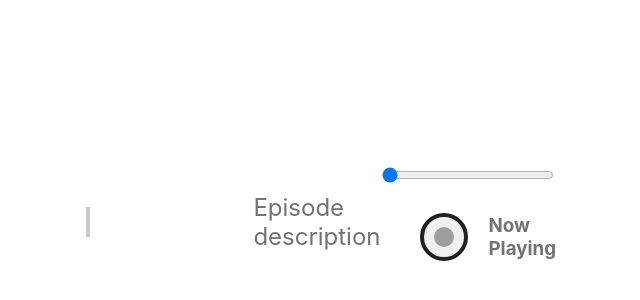
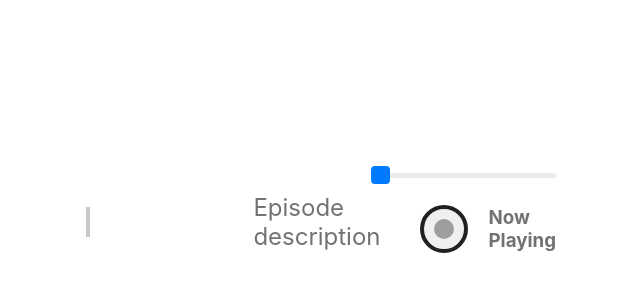
Before and after one commit to ShihTingJustin/podcast-player-vue, a Vue app: page /episodeId in a window 1280 px wide. Shown: the part 186-486 px from the top of the page, without its empty margins (84-724 px from the left). Built offline with nearby package versions, Linux system fonts and the light colour scheme; grey boxes are pictures that could not be loaded; what x2js would draw is missing.

Commit message:
feat: replace input with Slider

```diff
--- a/src/components/PlayerItem.vue
+++ b/src/components/PlayerItem.vue
@@ -1,11 +1,13 @@
 <script lang="ts">
 import { defineComponent, ref, reactive, onMounted } from "vue";
 import type { PropType } from "vue";
+import Slider from "primevue/slider";
 import PlayIcon from "@/assets/play.png";
 import PauseIcon from "@/assets/pause.png";
 
 export default defineComponent({
   name: "PlayerItem",
+  components: { Slider },
   props: {
     playerData: {} as PropType<{
       id: string;
@@ -50,8 +52,8 @@ export default defineComponent({
       else play();
     };
 
-    const handleSeekBarChange = (e) => {
-      const updateTime = e.target.value;
+    const handleSeekBarChange = (value: number) => {
+      const updateTime = value;
       state.currentTime = updateTime;
       state.seekBarPosition = updateTime;
     };
@@ -102,12 +104,10 @@ export default defineComponent({
   <div>
     <div class="player">
       <div class="player__progress-container">
-        <input
-          type="range"
-          class="slider"
-          min="0"
+        <Slider
+          :min="0"
           :max="state.duration"
-          @input="handleSeekBarChange"
+          @change="handleSeekBarChange"
           v-model="state.seekBarPosition"
         />
       </div>
@@ -142,6 +142,10 @@ export default defineComponent({
     display: flex;
     flex-direction: column;
     width: 100%;
+
+    .slider {
+      width: 100%;
+    }
   }
   &__button-container {
     display: flex;
```
